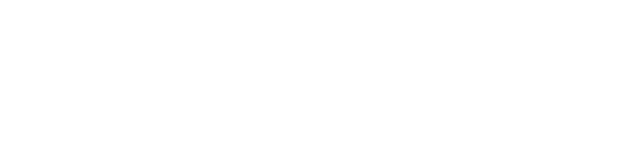
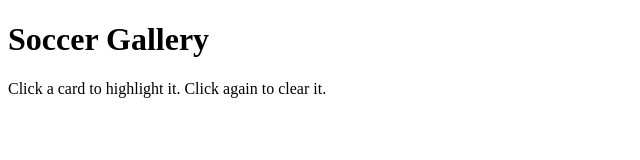
Before and after one commit to Borakucur1/card-deck, a plain HTML site: page index.html in a window 1280 px wide. Shown: the whole page, without its empty margins (0-640 px from the left). Drawn offline with Linux system fonts and the light colour scheme.

Commit message:
Change title and structure for soccer card collection
Updated the title and added main content for the soccer card collection.

```diff
--- a/index.html
+++ b/index.html
@@ -3,11 +3,16 @@
 <head>
     <meta charset="UTF-8">
     <meta name="viewport" content="width=device-width, initial-scale=1.0">
-    <title>Card Deck</title>
+    <title>Soccer Card Collection</title>
     <link rel="stylesheet" href="styles.css">
 </head>
 <body>
+    <main>
+        <h1>Soccer Gallery</h1>
+        <p id="message" role="status">Click a card to highlight it. Click again to clear it.</p>
 
+        <div id="card_container" class="deck"></div>
+    </main>
 
     <script src="script.js"></script>
 </body>
```
